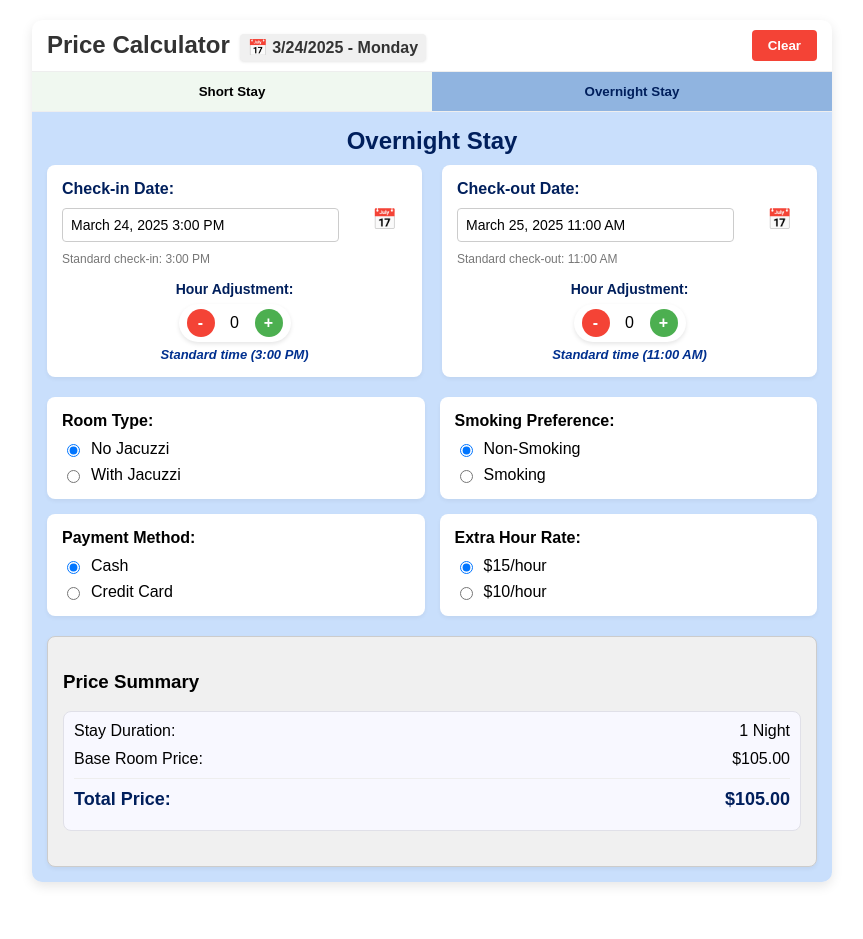
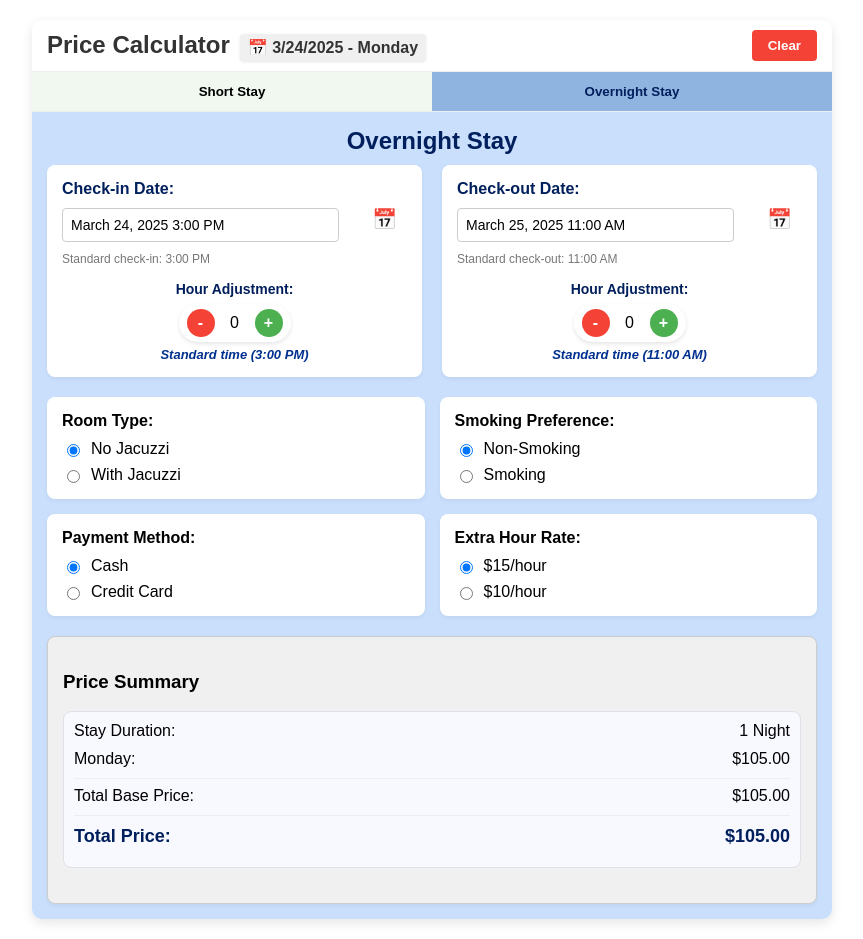
Before and after one commit to sixthemailtest/pricecalculator, a React (Create React App) app: page / in a window 1280 px wide. Both pictures are taken after a click on the button "Overnight Stay". Shown: the whole page, without its empty margins (208-1071 px from the left). Before the commit the page ends 902 px from the top, so only its background shows below. Built offline with nearby package versions, Linux system fonts and the light colour scheme; the HTML template or start-up script is replaced by a standard one.

Commit message:
initial commit6

```diff
--- a/src/App.js
+++ b/src/App.js
@@ -362,15 +362,23 @@ function App() {
           )}
 
           {totalNights !== 7 && (
-            <div className="summary-line">
-              <span>Base Room Price:</span>
-              <span>${pricing.totalBasePrice.toFixed(2)}</span>
-            </div>
+            <>
+              {pricing.daysBreakdown.map((day, index) => (
+                <div key={index} className="summary-line">
+                  <span>{day.day}:</span>
+                  <span>${day.basePrice.toFixed(2)}</span>
+                </div>
+              ))}
+              <div className="summary-line" style={{ borderTop: '1px solid #eee', marginTop: '8px', paddingTop: '8px' }}>
+                <span>Total Base Price:</span>
+                <span>${pricing.totalBasePrice.toFixed(2)}</span>
+              </div>
+            </>
           )}
 
           {overnightPayment === 'credit' && totalNights < 7 && (
             <div className="summary-line">
-              <span>Tax (15%)</span>
+              <span>Tax (15%):</span>
               <span>${pricing.taxAmount.toFixed(2)}</span>
             </div>
           )}
```
